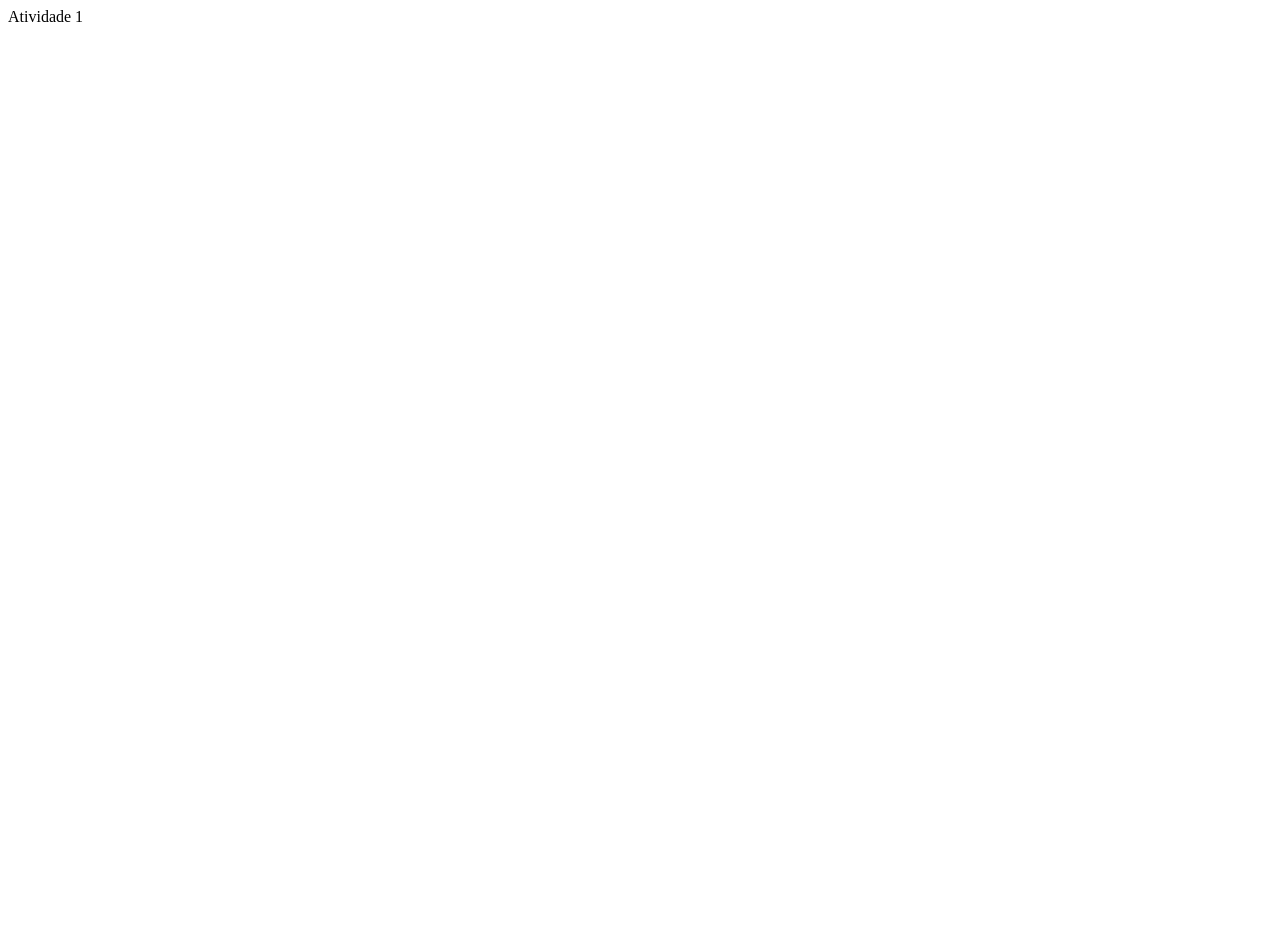
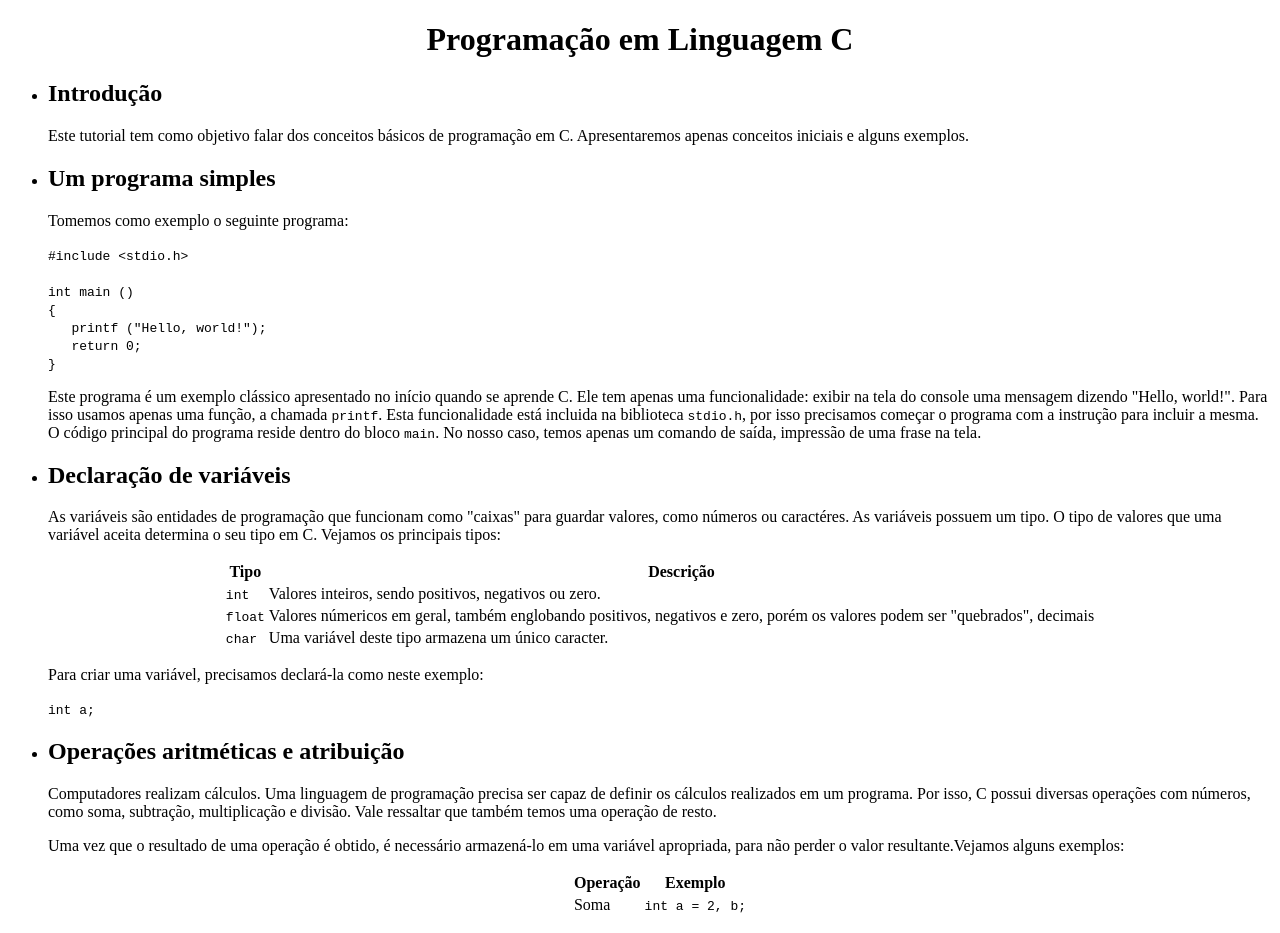
Before and after one commit to guilhermeovasconcelos/guilhermeovasconcelos.github.io, a plain HTML site: page atividade1.html in a window 1280 px wide. Before the commit the page ends 800 px from the top, so only its background shows below. Drawn offline with Linux system fonts and the light colour scheme.

Commit message:
Upload tutorial C

```diff
--- a/atividade1.html
+++ b/atividade1.html
@@ -1,9 +1,118 @@
 <!DOCTYPE html>
 <html>
 <head>
-	<title>Site</title>
+	<title>Tutorial de C</title>
+	<link rel="stylesheet" type="text/css" href="style.css">
 </head>
+
 <body>
-	Atividade 1
+	<h1 align="center">Programação em Linguagem C</h1>
+
+	<ul>
+		<li><h2>Introdução</h2></li>
+
+		<p>Este tutorial tem como objetivo falar dos conceitos básicos de programação em C.
+		   Apresentaremos apenas conceitos iniciais e alguns exemplos.</p>
+
+		<li><h2>Um programa simples</h2></li>
+
+		<p>Tomemos como exemplo o seguinte programa:</p>
+
+		<code>
+			#include &ltstdio.h&gt
+			<br/><br/>
+			int main () <br/>
+			{ <br/>
+				&nbsp&nbsp&nbspprintf ("Hello, world!");
+				<br/>
+
+				&nbsp&nbsp&nbspreturn 0;
+				<br/>
+			}
+		</code>
+
+		<p>Este programa é um exemplo clássico apresentado no início quando se aprende C. Ele tem apenas uma funcionalidade: exibir na tela do console uma mensagem dizendo "Hello, world!". Para isso usamos apenas uma função, a chamada <code>printf</code>. Esta funcionalidade está incluida na biblioteca <code>stdio.h</code>, por isso precisamos começar o programa com a instrução para incluir a mesma. O código principal do programa reside dentro do bloco <code>main</code>.
+		No nosso caso, temos apenas um comando de saída, impressão de uma frase na tela.</p>
+
+		<li><h2>Declaração de variáveis</h2></li>
+
+		<p>As variáveis são entidades de programação que funcionam como "caixas" para guardar valores, como números ou caractéres. As variáveis possuem um tipo. O tipo de valores que uma variável aceita determina o seu tipo em C. Vejamos os principais tipos:</p>
+
+		<table align="center">
+			<tr>
+				<th>Tipo</th>
+
+				<th>Descrição</th>
+			</tr>
+
+			<tr>
+				<td>
+					<code>int</code>
+				</td>
+
+				<td>
+					Valores inteiros, sendo positivos, negativos ou zero.
+				</td>
+			</tr>
+
+			<tr>
+				<td>
+					<code>float</code>
+				</td>
+
+				<td>
+					Valores númericos em geral, também englobando positivos, negativos e zero, porém os valores podem ser "quebrados", decimais
+				</td>
+			</tr>
+
+			<tr>
+				<td>
+					<code>char</code>
+				</td>
+
+				<td>
+					Uma variável deste tipo armazena um único caracter.
+				</td>
+			</tr>
+		</table>
+
+		<p>Para criar uma variável, precisamos declará-la como neste exemplo:</p>
+
+
+		<code>int a;</code>
+
+
+		<li><h2>Operações aritméticas e atribuição</h2></li>
+
+		<p>Computadores realizam cálculos. Uma linguagem de programação precisa ser capaz de definir os cálculos realizados em um programa.
+		Por isso, C possui diversas operações com números, como soma, subtração, multiplicação e divisão. Vale ressaltar que também temos uma operação de resto.</p>
+
+		<p>Uma vez que o resultado de uma operação é obtido, é necessário armazená-lo em uma variável apropriada, para não perder o valor resultante.Vejamos alguns exemplos:</p>
+
+		<table align="center">
+			<tr>
+				<th>
+					Operação
+				</th>
+
+				<th>
+					Exemplo
+				</th>
+			</tr>
+
+			<tr>
+				<td>
+					Soma
+				</td>
+
+				<td>
+					<code>
+						int a = 2, b;
+						</code>
+				</td>
+			</tr>
+		</table>
+	</ul>
+
 </body>
 </html>
```
